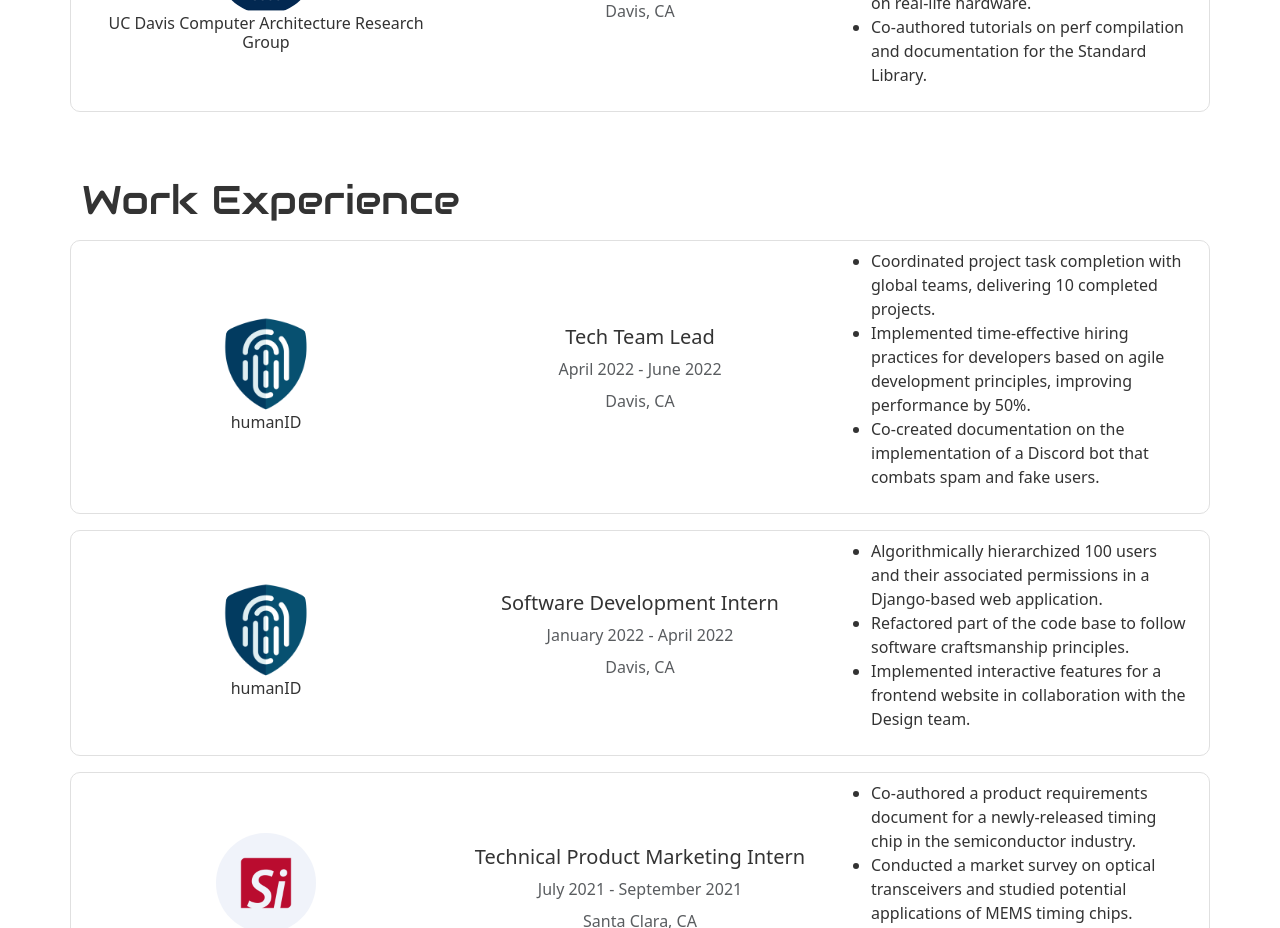
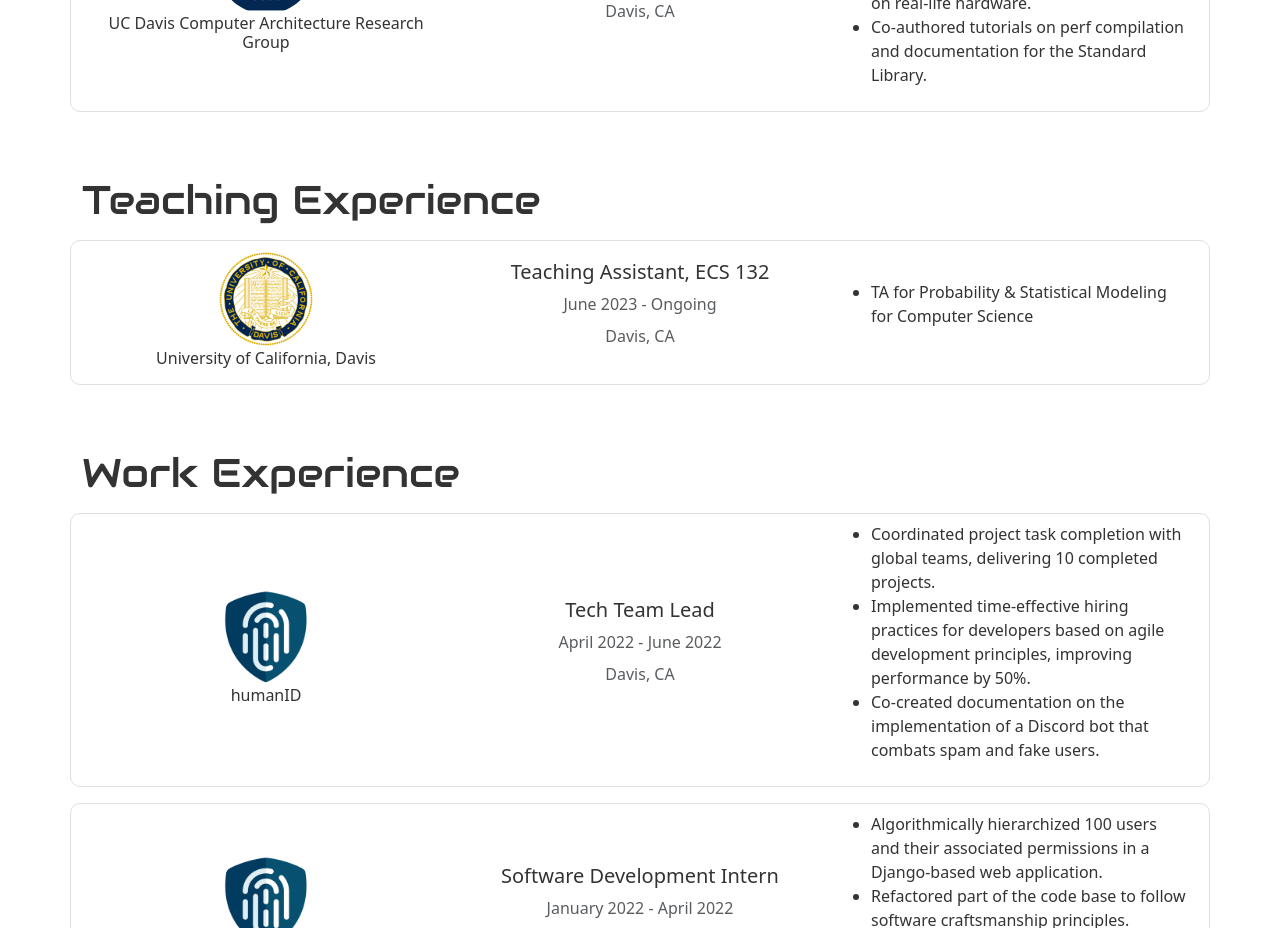
Before and after one commit to kunpai/my-website, a Next.js app: page / in a window 1280 px wide. Shown: the part 1700-2628 px from the top of the page. Built offline with nearby package versions, Linux system fonts and the light colour scheme.

Commit message:
Added Teaching Experience

```diff
--- a/pages/index.js
+++ b/pages/index.js
@@ -5,6 +5,7 @@ import Containter from "react-bootstrap/Container";
 import Hello from '@/components/hello';
 import researchExperience from "/public/jsons/research-experience.json";
 import workExperience from "/public/jsons/work-experience.json";
+import teachingExperience from "/public/jsons/teaching-experience.json";
 import projects from "/public/jsons/projects.json";
 import awards from "/public/jsons/awards.json";
 import Image from "next/image";
@@ -46,6 +47,9 @@ export default function Home() {
         </Row>
         <Row>
           <Experience jsonExperiences={researchExperience} title={"Research Experience"} isExperience />
+        </Row>
+        <Row>
+          <Experience jsonExperiences={teachingExperience} title={"Teaching Experience"} isExperience />
         </Row>
         <Row>
           <Experience jsonExperiences={workExperience} title={"Work Experience"} isExperience />
--- /dev/null
+++ b/public/jsons/teaching-experience.json
@@ -0,0 +1,11 @@
+[
+    {
+        "title": "Teaching Assistant, ECS 132",
+        "organization": "University of California, Davis",
+        "start": "June 2023",
+        "end": "Ongoing",
+        "description": "TA for Probability & Statistical Modeling for Computer Science",
+        "location": "Davis, CA",
+        "image": "/images/ucdavis.png"
+    }
+]
```
Also changed, not shown: public/images/ucdavis.png (added).
